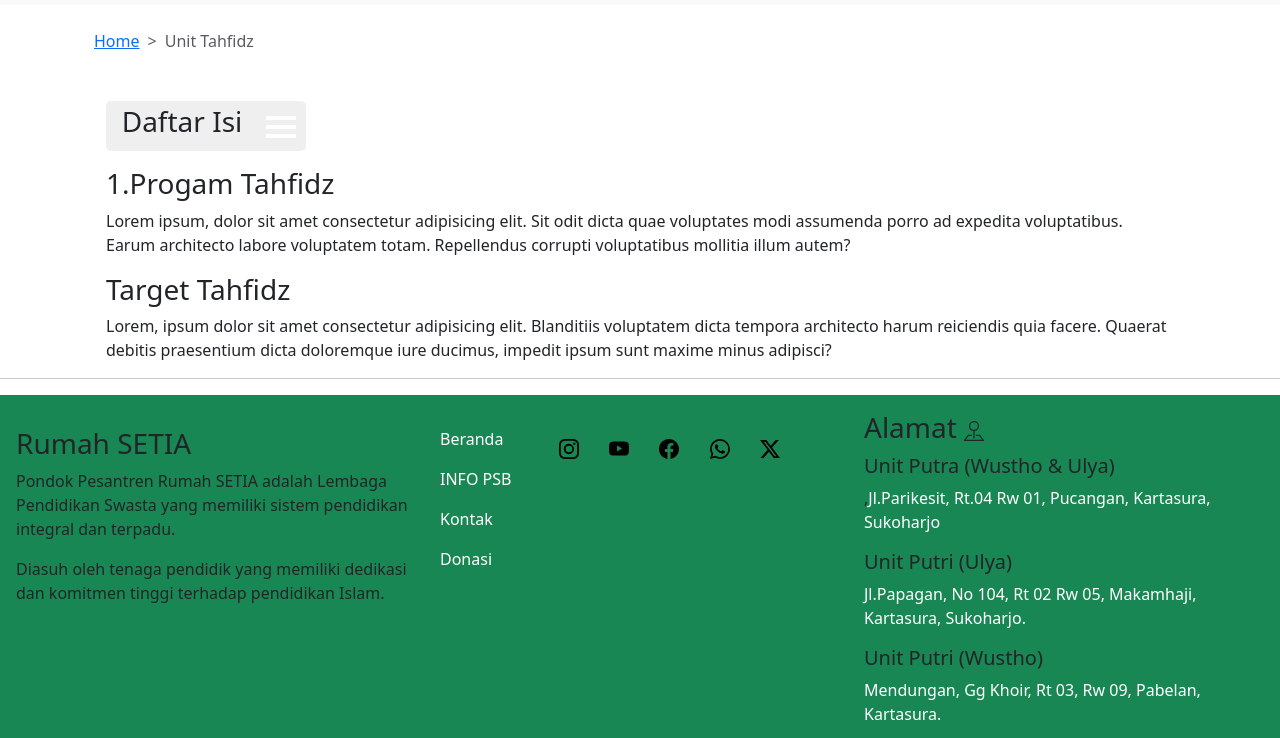
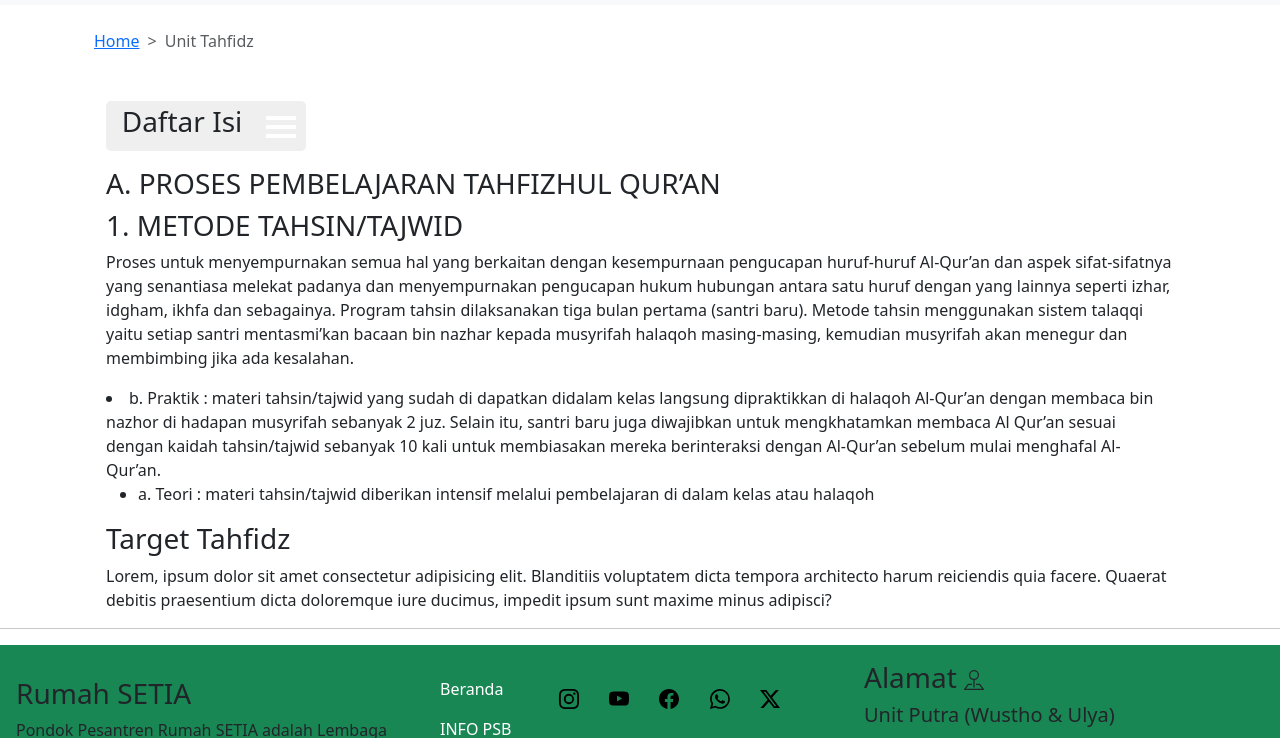
Before and after one commit to Hafezaul/ProjectRumahSetia, a plain HTML site: page tahfidz.html in a window 1280 px wide. Shown: the part 362-1100 px from the top of the page. Drawn offline with nearby package versions, Linux system fonts and the light colour scheme.

Commit message:
I AM JUST DID THE UPDATE FROM MY SCHOOL

```diff
--- a/tahfidz.html
+++ b/tahfidz.html
@@ -151,8 +151,14 @@
            </div>
         </button>
 
-        <h3 id="tahfidz" class="pt-3">1.Progam Tahfidz</h3>
-        <p>Lorem ipsum, dolor sit amet consectetur adipisicing elit. Sit odit dicta quae voluptates modi assumenda porro ad expedita voluptatibus. Earum architecto labore voluptatem totam. Repellendus corrupti voluptatibus mollitia illum autem?</p>
+        <h3 id="tahfidz" class="pt-3">A.	PROSES PEMBELAJARAN TAHFIZHUL QUR’AN</h3>
+        <h3>1.	METODE TAHSIN/TAJWID</h3>
+    <p>Proses untuk menyempurnakan  semua hal yang berkaitan dengan kesempurnaan pengucapan huruf-huruf Al-Qur’an dan aspek sifat-sifatnya yang senantiasa melekat padanya dan menyempurnakan pengucapan hukum hubungan antara satu huruf dengan yang lainnya seperti izhar, idgham, ikhfa dan sebagainya. Program tahsin dilaksanakan tiga bulan pertama (santri baru). Metode tahsin menggunakan sistem talaqqi yaitu setiap santri mentasmi’kan bacaan bin nazhar kepada musyrifah halaqoh masing-masing, kemudian musyrifah akan menegur dan membimbing jika ada kesalahan.</p>
+    <li>b.	Praktik	: materi tahsin/tajwid yang sudah di dapatkan didalam kelas langsung dipraktikkan di halaqoh Al-Qur’an dengan membaca bin nazhor di hadapan musyrifah sebanyak 2 juz. Selain itu, santri baru juga diwajibkan untuk mengkhatamkan membaca Al Qur’an sesuai dengan kaidah tahsin/tajwid sebanyak 10 kali untuk membiasakan mereka berinteraksi dengan Al-Qur’an sebelum mulai menghafal Al-Qur’an.</li>
+
+    <ul>
+      <li>a.	Teori	: materi tahsin/tajwid diberikan intensif melalui pembelajaran di dalam kelas atau halaqoh </li>
+    </ul>
         <h3 id="target">Target Tahfidz</h3>
         <p>Lorem, ipsum dolor sit amet consectetur adipisicing elit. Blanditiis voluptatem dicta tempora architecto harum reiciendis quia facere. Quaerat debitis praesentium dicta doloremque iure ducimus, impedit ipsum sunt maxime minus adipisci?</p>
       </div>
```
